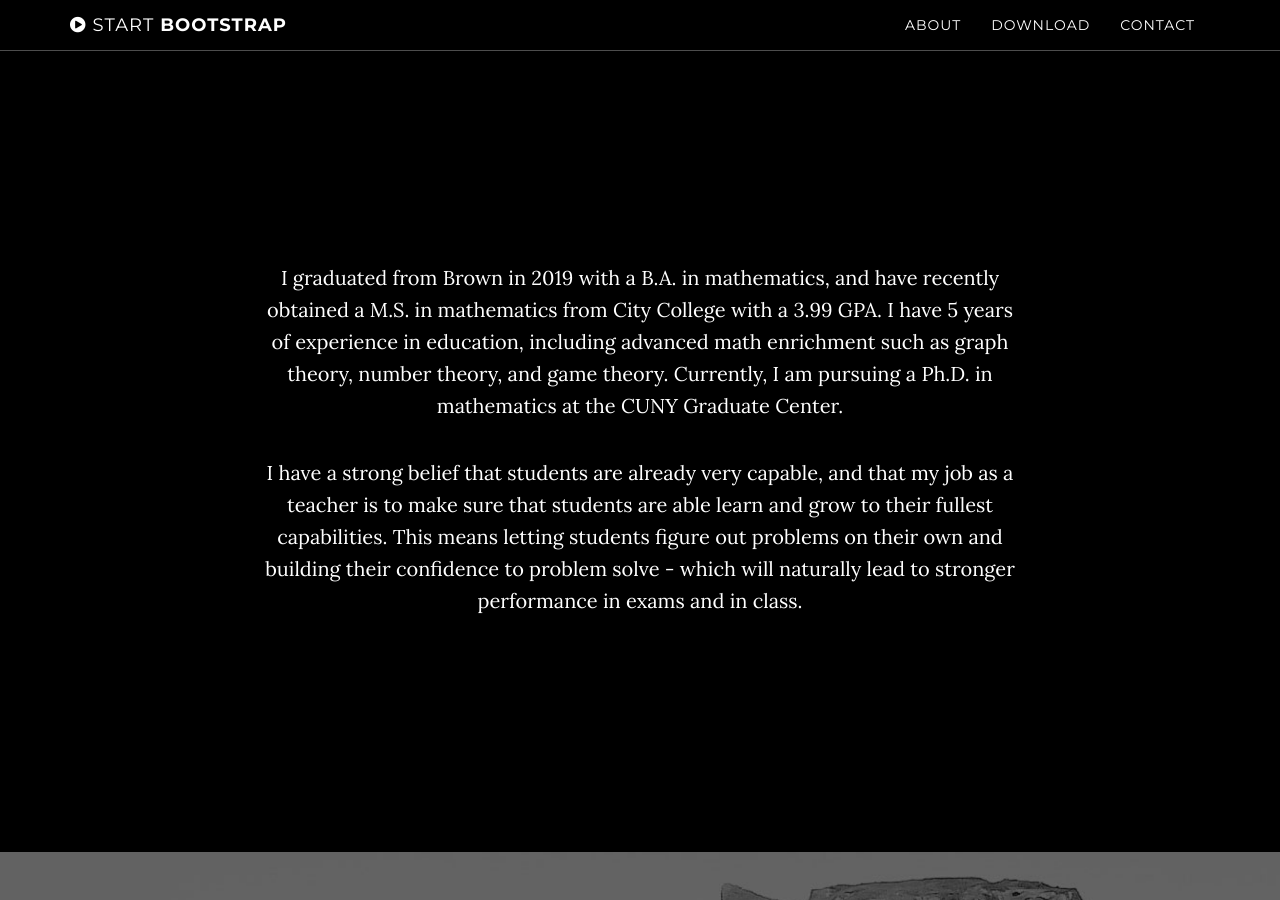
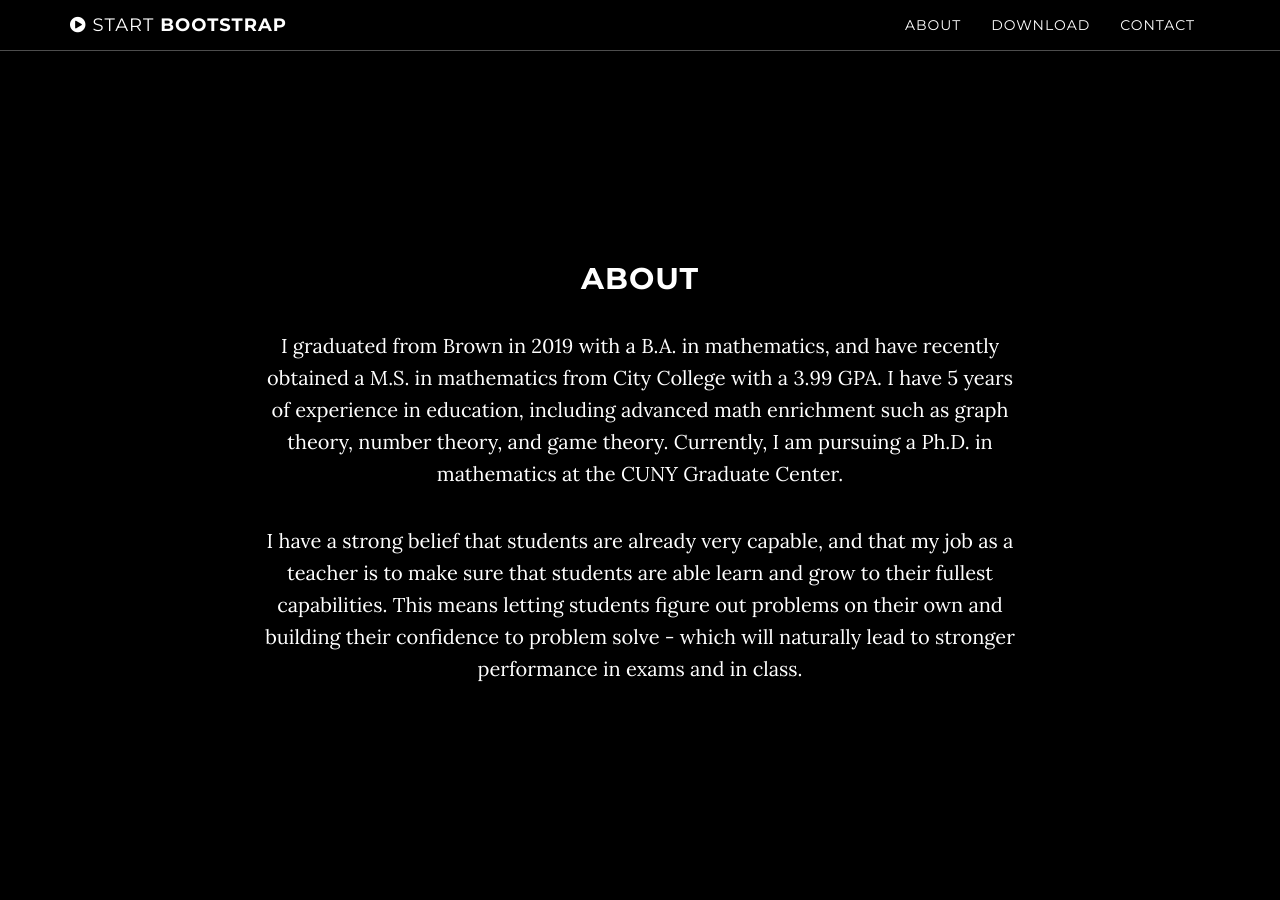
Before and after one commit to taro-shima/taro-shima.github.io, a Jekyll site: the page built from index.html, in a window 1280 px wide and 900 px high, scrolled down 838 px. Built offline with Jekyll 4.4.1, drawn with Linux system fonts in a browser that asks for light colours; some of the changed text lies outside the part shown.

Commit message:
Integration Updates

```diff
--- a/_includes/about.html
+++ b/_includes/about.html
@@ -2,6 +2,7 @@
     <section id="about" class="container content-section text-center">
         <div class="row">
             <div class="col-lg-8 col-lg-offset-2">
+              <h2> About </h2>
                 <p>
                   I graduated from Brown in 2019 with a B.A. in mathematics, and have recently obtained a M.S. in mathematics from City College with a 3.99 GPA.
                   I have 5 years of experience in education, including advanced math enrichment such as graph theory, number theory, and game theory. Currently, I am pursuing a Ph.D. in mathematics at the CUNY Graduate Center.
--- a/_includes/download.html
+++ b/_includes/download.html
@@ -3,9 +3,11 @@
         <div class="download-section">
             <div class="container">
                 <div class="col-lg-8 col-lg-offset-2">
-                    <h2>Download Grayscale</h2>
-                    <p>You can download Grayscale for free on the preview page at Start Bootstrap.</p>
-                    <a href="http://startbootstrap.com/template-overviews/grayscale/" class="btn btn-default btn-lg">Visit Download Page</a>
+                    <h2>Schedule a session with me!</h2>
+                    <!-- Calendly inline widget begin -->
+<div class="calendly-inline-widget" data-url="https://calendly.com/taroshima" style="min-width:320px;height:630px;"></div>
+<script type="text/javascript" src="https://assets.calendly.com/assets/external/widget.js" async></script>
+<!-- Calendly inline widget end -->
                 </div>
             </div>
         </div>
```
